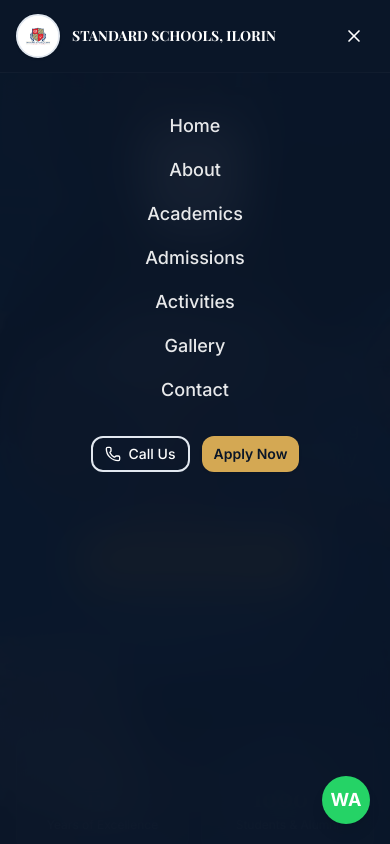
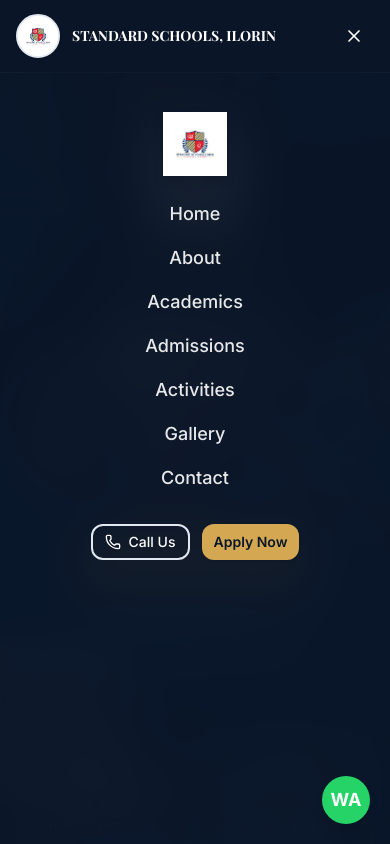
Before and after one commit to Abubakaradebayo/STANDARD-SCHOOL-LANDING-PAGE, a Next.js app: page / in a window 390 px wide. Both pictures are taken after a click on the button 354 px from the left and 36 px from the top of the page. Shown: the top 844 px of the page. Built offline with nearby package versions, Linux system fonts and the light colour scheme; a web font is replaced by a local one.

Commit message:
Add school logo to mobile nav menu

```diff
--- a/src/components/layout/navbar.tsx
+++ b/src/components/layout/navbar.tsx
@@ -121,6 +121,15 @@ export function Navbar() {
       >
         <div className="absolute inset-0 bg-[var(--navy-950)]/95 backdrop-blur-xl" />
         <nav className="relative flex flex-col items-center justify-center gap-4 px-6 py-10">
+          <div className="relative h-16 w-16 mb-2">
+            <Image
+              src={schoolInfo.logo}
+              alt={schoolInfo.logoAlt}
+              fill
+              className="object-contain drop-shadow-lg"
+              sizes="64px"
+            />
+          </div>
           {navItems.map((item, i) => (
             <Link
               key={item.href}
```
